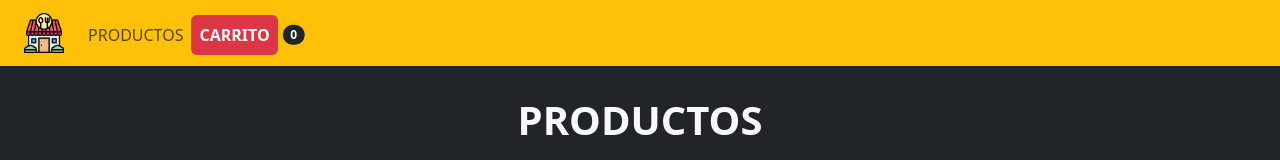
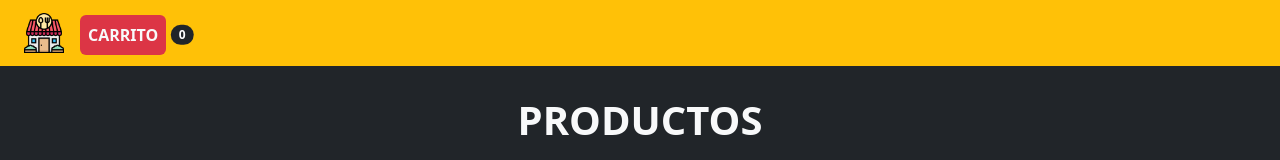
Before and after one commit to Jean0405/E-commerce, a plain HTML site: page index.html in a window 1280 px wide. Shown: the top 160 px of the page. Drawn offline with nearby package versions, Linux system fonts and the light colour scheme.

Commit message:
Se arregla bug de link en el index.html

```diff
--- a/index.html
+++ b/index.html
@@ -25,9 +25,6 @@
                 </button>
                 <div class="collapse navbar-collapse" id="navbarSupportedContent">
                     <ul class="navbar-nav me-auto mb-2 mb-lg-0 pt-1">
-                        <li class="nav-item">
-                            <a class="nav-link text-center" href="./productos.html">PRODUCTOS</a>
-                        </li>
                         <li class="nav-item">
                             <!-- Button trigger modal -->
                             <a type="button" class="nav-link bg-danger rounded position-relative text-light text-center fw-bold" data-bs-toggle="modal"
```
